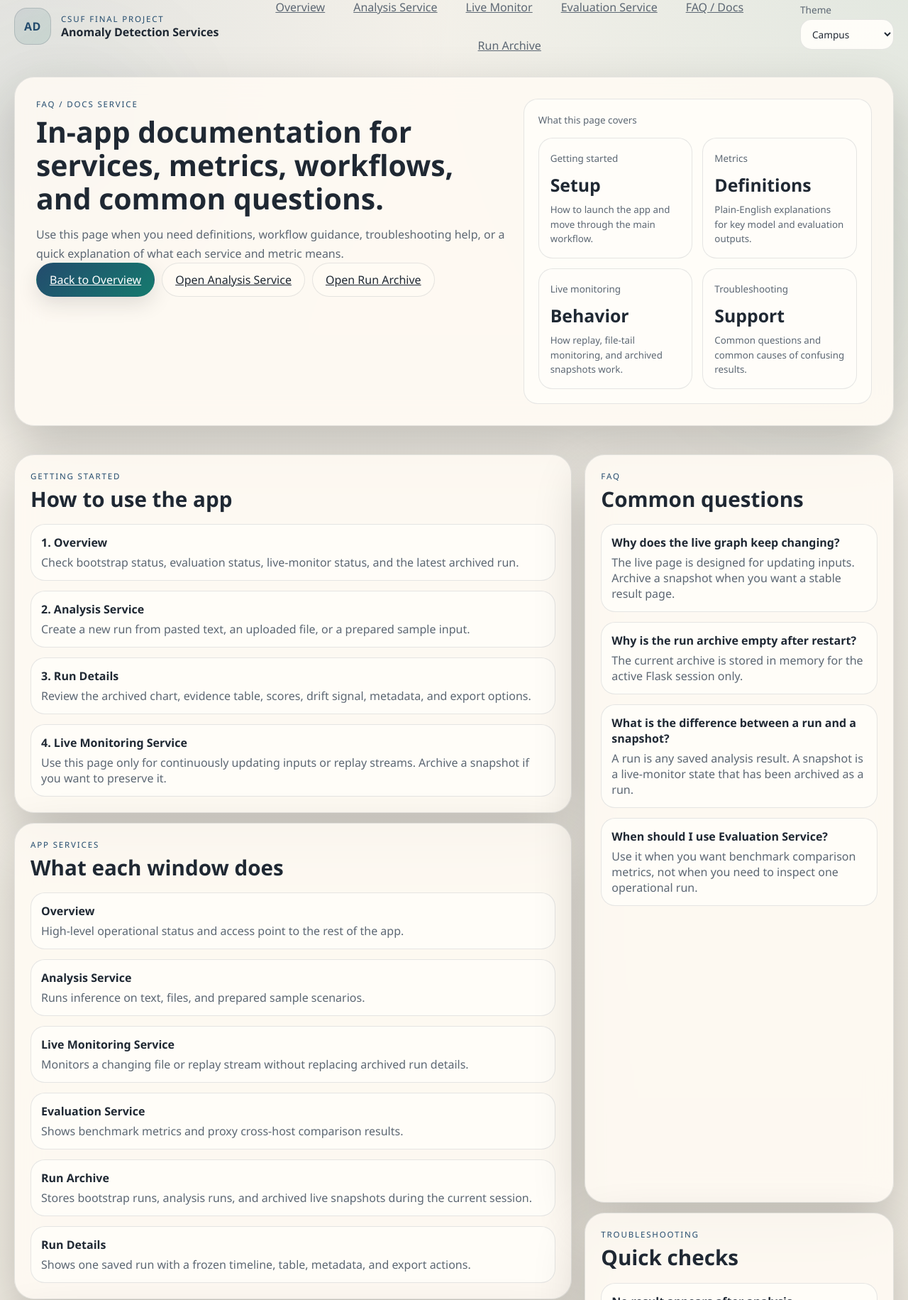
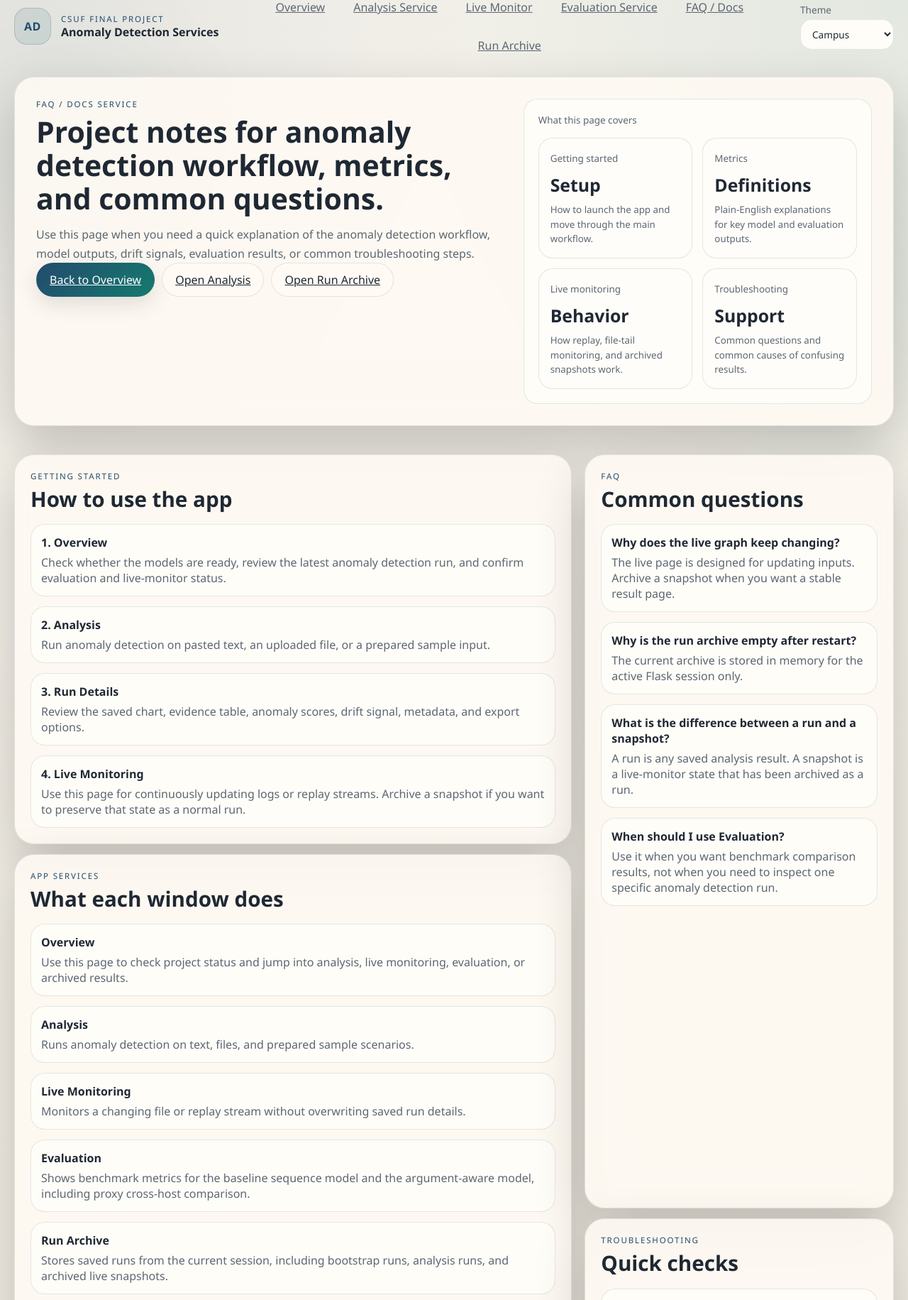
Before and after one commit to sameernagar-hub/anomaly-detection-workbench, a Flask app: template examples/templates/docs.html in a window 1280 px wide. Shown: the part 34-1865 px from the top of the page at 71% size. Run offline with Flask 3, Linux system fonts and the light colour scheme; the template is opened without the code that fills it, so the values that code supplies are empty; some libraries are stand-ins or nearby versions.

Commit message:
Refine UI copy around anomaly detection workflow

```diff
--- a/examples/templates/docs.html
+++ b/examples/templates/docs.html
@@ -4,14 +4,14 @@
   <section class="hero-card">
     <div class="hero-copy">
       <div class="eyebrow">FAQ / Docs Service</div>
-      <h1>In-app documentation for services, metrics, workflows, and common questions.</h1>
+      <h1>Project notes for anomaly detection workflow, metrics, and common questions.</h1>
       <p>
-        Use this page when you need definitions, workflow guidance, troubleshooting help, or a quick explanation
-        of what each service and metric means.
+        Use this page when you need a quick explanation of the anomaly detection workflow, model outputs,
+        drift signals, evaluation results, or common troubleshooting steps.
       </p>
       <div class="control-row wrap">
         <a class="primary" href="{{ url_for('overview') }}">Back to Overview</a>
-        <a class="ghost" href="{{ url_for('analyze_page') }}">Open Analysis Service</a>
+        <a class="ghost" href="{{ url_for('analyze_page') }}">Open Analysis</a>
         <a class="ghost" href="{{ url_for('history_page') }}">Open Run Archive</a>
       </div>
     </div>
@@ -55,19 +55,19 @@
         <div class="docs-stack">
           <article class="report-card">
             <strong>1. Overview</strong>
-            <p>Check bootstrap status, evaluation status, live-monitor status, and the latest archived run.</p>
+            <p>Check whether the models are ready, review the latest anomaly detection run, and confirm evaluation and live-monitor status.</p>
           </article>
           <article class="report-card">
-            <strong>2. Analysis Service</strong>
-            <p>Create a new run from pasted text, an uploaded file, or a prepared sample input.</p>
+            <strong>2. Analysis</strong>
+            <p>Run anomaly detection on pasted text, an uploaded file, or a prepared sample input.</p>
           </article>
           <article class="report-card">
             <strong>3. Run Details</strong>
-            <p>Review the archived chart, evidence table, scores, drift signal, metadata, and export options.</p>
+            <p>Review the saved chart, evidence table, anomaly scores, drift signal, metadata, and export options.</p>
           </article>
           <article class="report-card">
-            <strong>4. Live Monitoring Service</strong>
-            <p>Use this page only for continuously updating inputs or replay streams. Archive a snapshot if you want to preserve it.</p>
+            <strong>4. Live Monitoring</strong>
+            <p>Use this page for continuously updating logs or replay streams. Archive a snapshot if you want to preserve that state as a normal run.</p>
           </article>
         </div>
       </section>
@@ -80,12 +80,12 @@
           </div>
         </div>
         <div class="docs-stack">
-          <article class="report-card"><strong>Overview</strong><p>High-level operational status and access point to the rest of the app.</p></article>
-          <article class="report-card"><strong>Analysis Service</strong><p>Runs inference on text, files, and prepared sample scenarios.</p></article>
-          <article class="report-card"><strong>Live Monitoring Service</strong><p>Monitors a changing file or replay stream without replacing archived run details.</p></article>
-          <article class="report-card"><strong>Evaluation Service</strong><p>Shows benchmark metrics and proxy cross-host comparison results.</p></article>
-          <article class="report-card"><strong>Run Archive</strong><p>Stores bootstrap runs, analysis runs, and archived live snapshots during the current session.</p></article>
-          <article class="report-card"><strong>Run Details</strong><p>Shows one saved run with a frozen timeline, table, metadata, and export actions.</p></article>
+          <article class="report-card"><strong>Overview</strong><p>Use this page to check project status and jump into analysis, live monitoring, evaluation, or archived results.</p></article>
+          <article class="report-card"><strong>Analysis</strong><p>Runs anomaly detection on text, files, and prepared sample scenarios.</p></article>
+          <article class="report-card"><strong>Live Monitoring</strong><p>Monitors a changing file or replay stream without overwriting saved run details.</p></article>
+          <article class="report-card"><strong>Evaluation</strong><p>Shows benchmark metrics for the baseline sequence model and the argument-aware model, including proxy cross-host comparison.</p></article>
+          <article class="report-card"><strong>Run Archive</strong><p>Stores saved runs from the current session, including bootstrap runs, analysis runs, and archived live snapshots.</p></article>
+          <article class="report-card"><strong>Run Details</strong><p>Shows one saved anomaly detection run with a frozen timeline, table, metadata, and export actions.</p></article>
         </div>
       </section>
 
@@ -97,12 +97,12 @@
           </div>
         </div>
         <div class="docs-stack">
-          <article class="report-card"><strong>Agreement</strong><p>The share of windows where the baseline model and improved model produced the same verdict.</p></article>
-          <article class="report-card"><strong>Adaptive threshold</strong><p>A runtime rule that can adjust the improved-model threshold when conditions suggest drift.</p></article>
-          <article class="report-card"><strong>Drift posture</strong><p>A lightweight signal showing whether current behavior looks stable or is moving away from the learned baseline.</p></article>
-          <article class="report-card"><strong>Host group</strong><p>A derived grouping used to cluster records by host-like source when explicit host fields are missing.</p></article>
-          <article class="report-card"><strong>Metric wins</strong><p>The number of benchmark metrics where the improved model outperforms the baseline.</p></article>
-          <article class="report-card"><strong>Cross-host delta</strong><p>The difference between average proxy host-group accuracy for the improved model and the baseline model.</p></article>
+          <article class="report-card"><strong>Agreement</strong><p>The share of windows where the baseline sequence model and the argument-aware model produce the same anomaly verdict.</p></article>
+          <article class="report-card"><strong>Adaptive threshold</strong><p>A runtime rule that can adjust the argument-aware model threshold when drift conditions change.</p></article>
+          <article class="report-card"><strong>Drift posture</strong><p>A lightweight signal showing whether recent behavior looks stable or is shifting away from the learned baseline.</p></article>
+          <article class="report-card"><strong>Host group</strong><p>A derived grouping used for proxy cross-host analysis when explicit host identifiers are missing.</p></article>
+          <article class="report-card"><strong>Metric wins</strong><p>The number of tracked benchmark metrics where the argument-aware model outperforms the baseline model.</p></article>
+          <article class="report-card"><strong>Cross-host delta</strong><p>The difference between average proxy host-group accuracy for the argument-aware model and the baseline model.</p></article>
         </div>
       </section>
     </div>
@@ -119,7 +119,7 @@
           <article class="report-card"><strong>Why does the live graph keep changing?</strong><p>The live page is designed for updating inputs. Archive a snapshot when you want a stable result page.</p></article>
           <article class="report-card"><strong>Why is the run archive empty after restart?</strong><p>The current archive is stored in memory for the active Flask session only.</p></article>
           <article class="report-card"><strong>What is the difference between a run and a snapshot?</strong><p>A run is any saved analysis result. A snapshot is a live-monitor state that has been archived as a run.</p></article>
-          <article class="report-card"><strong>When should I use Evaluation Service?</strong><p>Use it when you want benchmark comparison metrics, not when you need to inspect one operational run.</p></article>
+          <article class="report-card"><strong>When should I use Evaluation?</strong><p>Use it when you want benchmark comparison results, not when you need to inspect one specific anomaly detection run.</p></article>
         </div>
       </section>
 
@@ -134,6 +134,7 @@
           <article class="report-card"><strong>No result appears after analysis</strong><p>Check that models have finished bootstrapping and that the input contains enough records to build windows.</p></article>
           <article class="report-card"><strong>Live monitor shows no change</strong><p>Make sure the selected file path exists and is actively receiving new lines.</p></article>
           <article class="report-card"><strong>Evaluation is still pending</strong><p>The benchmark worker may still be running in the background. Refresh the page after a short wait.</p></article>
+          <article class="report-card"><strong>Why are drift or adaptive values not changing?</strong><p>Those signals need enough windows to compare recent behavior against earlier behavior in the same run.</p></article>
         </div>
       </section>
     </aside>
--- a/examples/templates/live.html
+++ b/examples/templates/live.html
@@ -6,8 +6,8 @@
       <section class="glass-card section-card">
         <div class="section-head">
           <div>
-            <div class="eyebrow">Live Monitoring Service</div>
-            <h1>Replay and file-tail monitoring</h1>
+            <div class="eyebrow">Live Monitoring</div>
+            <h1>Monitor incoming logs and replay sample streams</h1>
           </div>
           <div class="control-row wrap">
             <button class="ghost" id="saveLiveBtn" data-tooltip="Copies the current live state into the run archive so you can review it later as a normal run." aria-label="Explain archive current snapshot">Archive current snapshot</button>
```
Also changed, not shown: examples/templates/analyze.html (+5 -5 lines), examples/templates/overview.html (+12 -12 lines).
